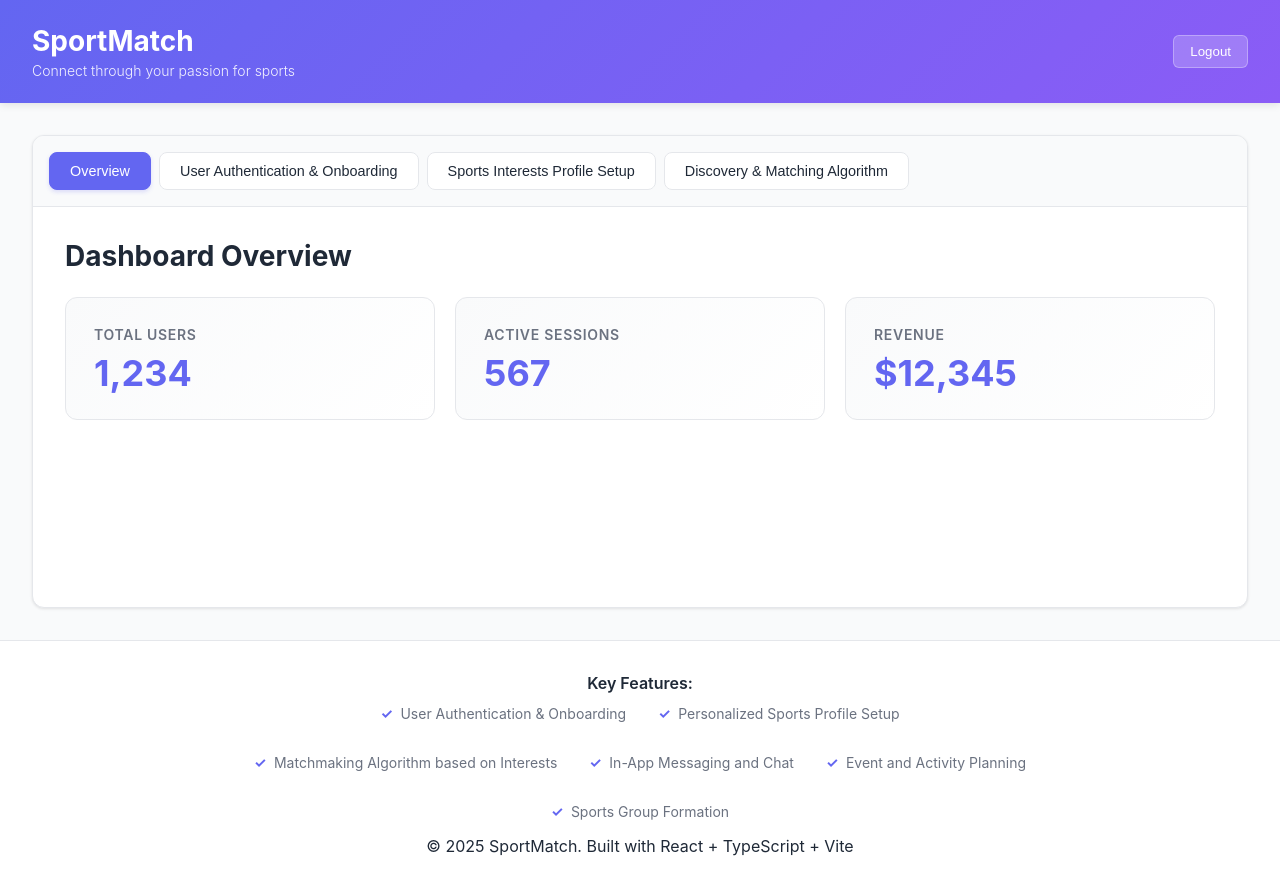
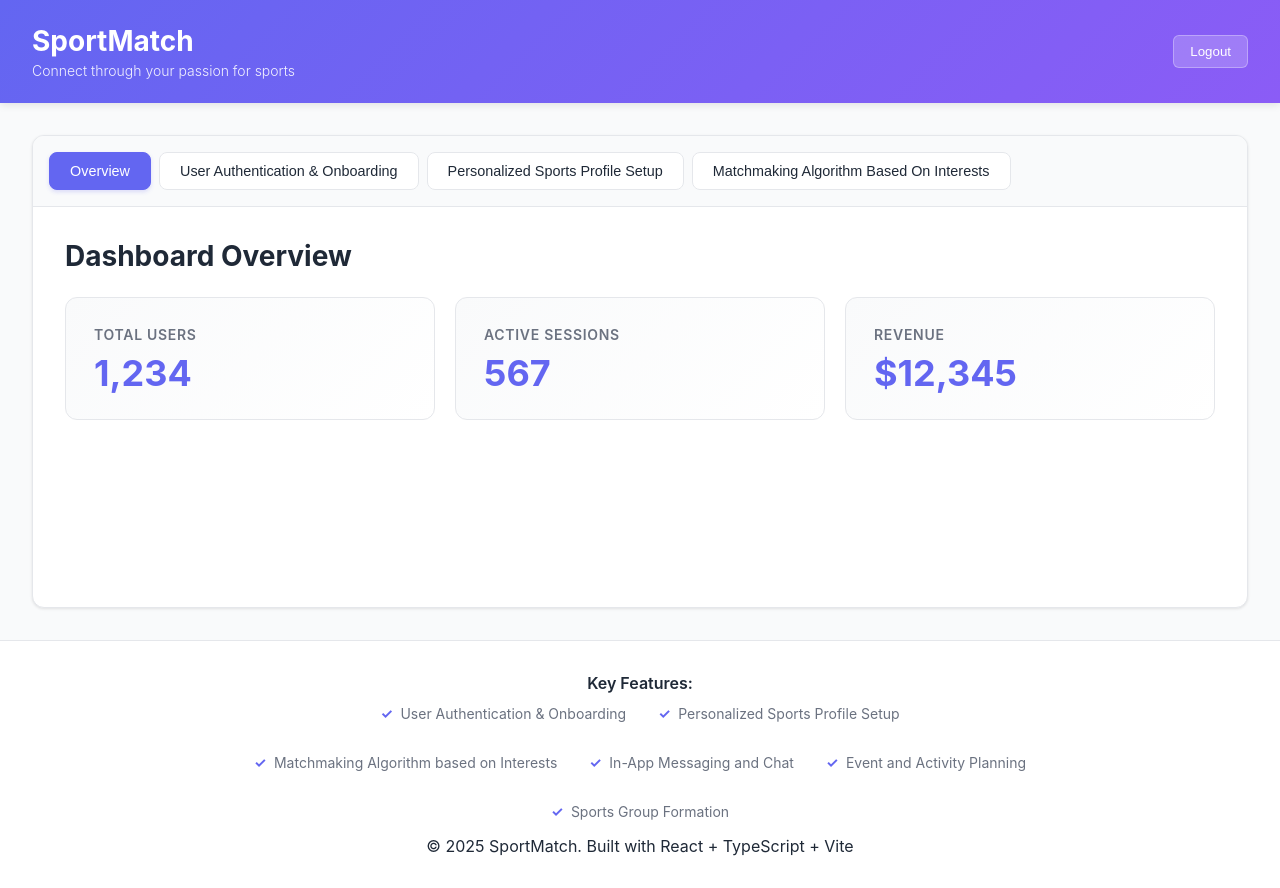
Before and after one commit to playworks93/sportmatch-landing-app, a React (Vite) app: page / in a window 1280 px wide. Both pictures are taken after typing "name@example.com", "Sample123" into the empty fields and a click on the button "Sign In". Built offline with nearby package versions, Linux system fonts and the light colour scheme.

Commit message:
Add src/components/Dashboard.tsx

```diff
--- a/src/components/Dashboard.tsx
+++ b/src/components/Dashboard.tsx
@@ -21,16 +21,16 @@ const Dashboard = (props: DashboardProps) => {
           User Authentication & Onboarding
         </button>
         <button
-          className={activeTab === 'sports_interests_profile_setup' ? 'active' : ''}
-          onClick={() => setActiveTab('sports_interests_profile_setup')}
+          className={activeTab === 'personalized_sports_profile_setup' ? 'active' : ''}
+          onClick={() => setActiveTab('personalized_sports_profile_setup')}
         >
-          Sports Interests Profile Setup
+          Personalized Sports Profile Setup
         </button>
         <button
-          className={activeTab === 'discovery_&_matching_algorithm' ? 'active' : ''}
-          onClick={() => setActiveTab('discovery_&_matching_algorithm')}
+          className={activeTab === 'matchmaking_algorithm_based_on_interests' ? 'active' : ''}
+          onClick={() => setActiveTab('matchmaking_algorithm_based_on_interests')}
         >
-          Discovery & Matching Algorithm
+          Matchmaking Algorithm Based On Interests
         </button>
       </nav>
 
@@ -62,17 +62,17 @@ const Dashboard = (props: DashboardProps) => {
           </div>
         )}
 
-        {activeTab === 'sports_interests_profile_setup' && (
+        {activeTab === 'personalized_sports_profile_setup' && (
           <div className="tab-content">
-            <h2>Sports Interests Profile Setup</h2>
-            <p>Manage your sports interests profile setup here.</p>
+            <h2>Personalized Sports Profile Setup</h2>
+            <p>Manage your personalized sports profile setup here.</p>
           </div>
         )}
 
-        {activeTab === 'discovery_&_matching_algorithm' && (
+        {activeTab === 'matchmaking_algorithm_based_on_interests' && (
           <div className="tab-content">
-            <h2>Discovery & Matching Algorithm</h2>
-            <p>Manage your discovery & matching algorithm here.</p>
+            <h2>Matchmaking Algorithm based on Interests</h2>
+            <p>Manage your matchmaking algorithm based on interests here.</p>
           </div>
         )}
       </div>
```
